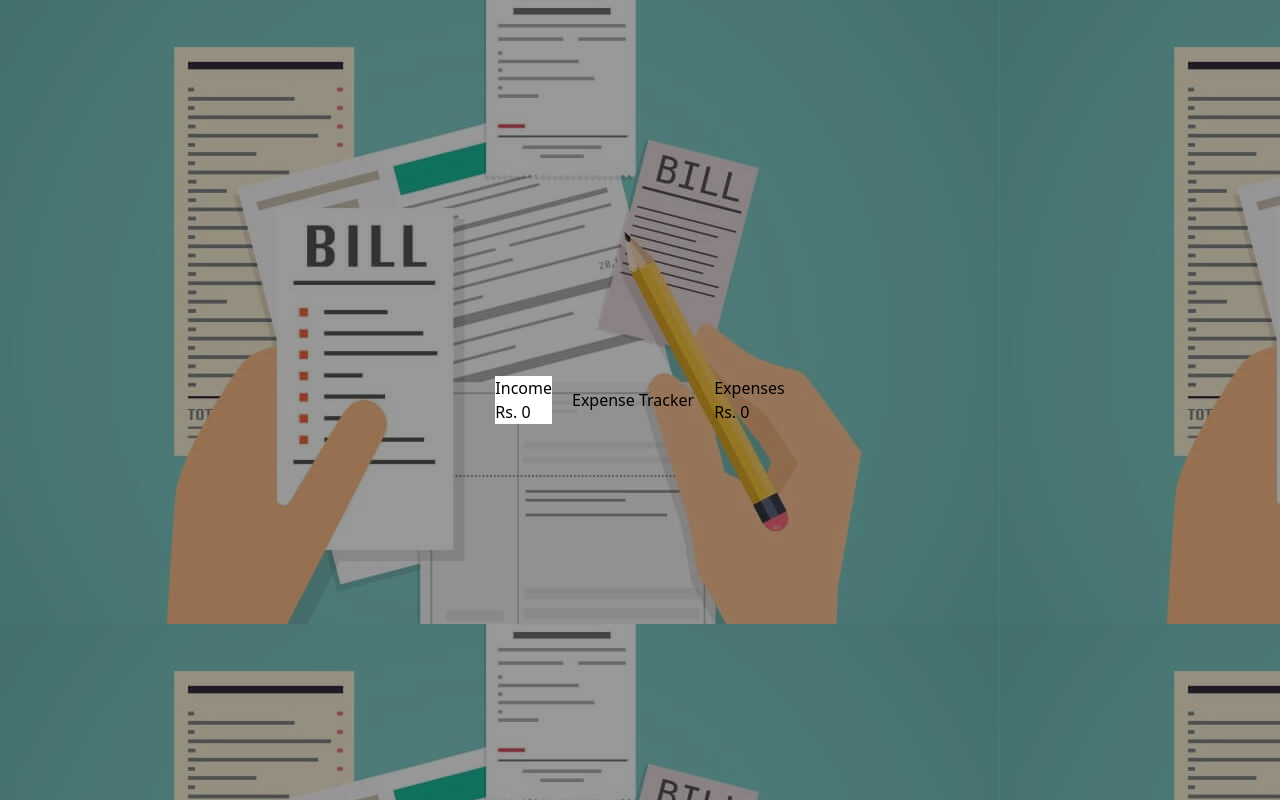
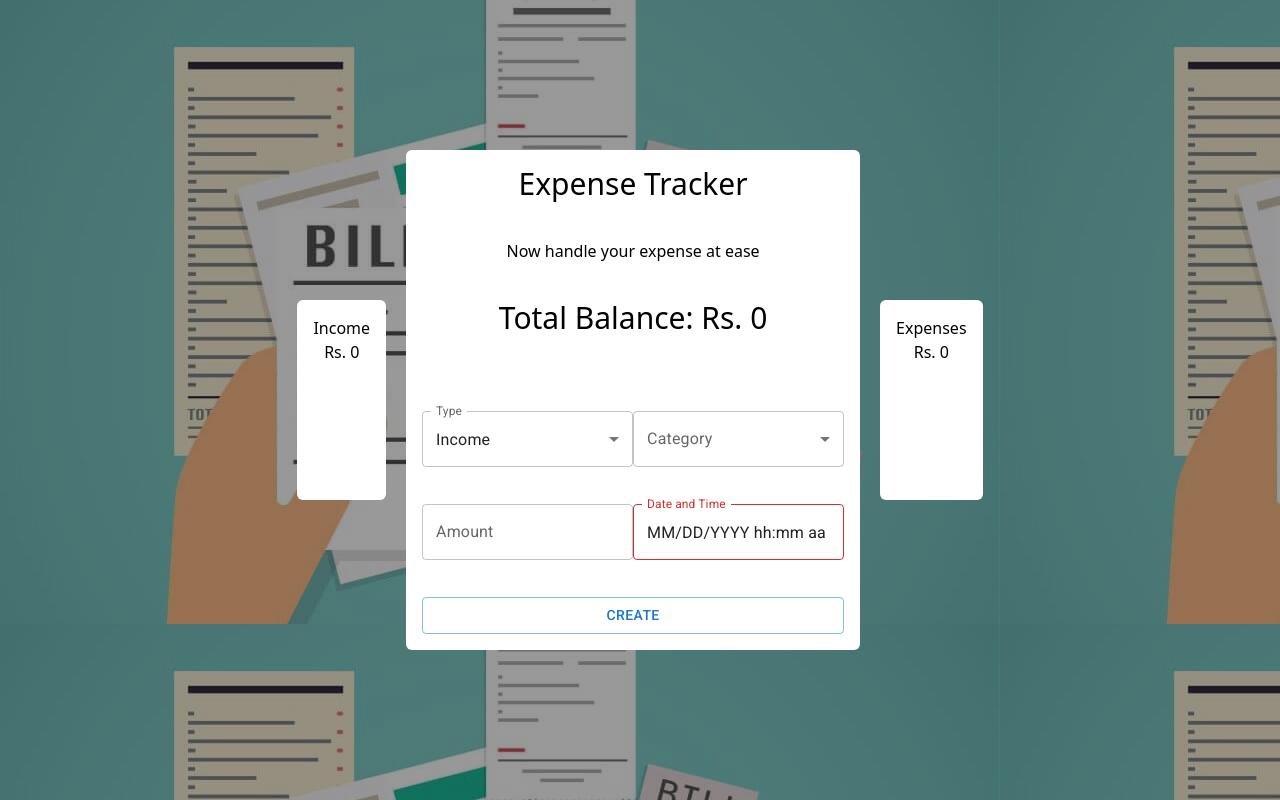
Before and after one commit to rohanasif/expensetracker, a React (Vite) app: page / in a window 1280 px wide. Built offline with nearby package versions, Linux system fonts and the light colour scheme.

Commit message:
components created and styled

```diff
--- a/package.json
+++ b/package.json
@@ -16,7 +16,9 @@
     "@mui/icons-material": "^5.14.16",
     "@mui/material": "^5.14.16",
     "@mui/styled-engine-sc": "^6.0.0-alpha.4",
+    "@mui/x-date-pickers": "^6.17.0",
     "axios": "^1.6.0",
+    "dayjs": "^1.11.10",
     "react": "^18.2.0",
     "react-dom": "^18.2.0",
     "react-redux": "^8.1.3",
--- a/src/actions/index.js
+++ b/src/actions/index.js
@@ -1,18 +1,10 @@
 import {
-  GET_EXPENSES,
   ADD_EXPENSE,
   ADD_INCOME,
-  GET_INCOMES,
   REMOVE_EXPENSE,
   REMOVE_INCOME,
   UPDATE_BALANCE,
 } from "../constants";
-
-export const getExpenses = () => {
-  return {
-    type: GET_EXPENSES,
-  };
-};
 
 export const addExpense = () => {
   return {
@@ -23,12 +15,6 @@ export const addExpense = () => {
 export const removeExpense = () => {
   return {
     type: REMOVE_EXPENSE,
-  };
-};
-
-export const getIncomes = () => {
-  return {
-    type: GET_INCOMES,
   };
 };
 
--- a/src/components/Add.jsx
+++ b/src/components/Add.jsx
@@ -1,26 +1,125 @@
 import { useSelector } from "react-redux";
-import { FormControl, InputLabel, Select, MenuItem } from "@mui/material";
+import {
+  FormControl,
+  InputLabel,
+  Select,
+  MenuItem,
+  Button,
+  TextField,
+} from "@mui/material";
+import { useState } from "react";
+import { AdapterDayjs } from "@mui/x-date-pickers/AdapterDayjs";
+import { DateTimePicker } from "@mui/x-date-pickers";
+import { LocalizationProvider } from "@mui/x-date-pickers";
+import FinanceItem from "./FinanceItem";
 
 const Add = () => {
-  // const balance = useSelector((state) => state.balance);
+  const balance = useSelector((state) => state.balance.quantity);
+  const [type, setType] = useState("income");
+  const [category, setCategory] = useState("");
+  const [amount, setAmount] = useState("");
+  const [datetime, setDateTime] = useState("");
+  const expenseCategories = [
+    "Bills",
+    "Car",
+    "Clothes",
+    "Travel",
+    "Food",
+    "Shopping",
+    "House",
+    "Entertainment",
+    "Phone",
+    "Pets",
+    "Other",
+  ];
+  const incomeCategories = [
+    "Business",
+    "Investments",
+    "Extra income",
+    "Deposits",
+    "Lottery",
+    "Gifts",
+    "Salary",
+    "Savings",
+    "Rental Income",
+  ];
+  const handleCreate = () => {
+    if (type === "income") {
+    } else if (type === "expense") {
+    } else return;
+  };
+
   return (
-    <div>
-      <h1>Expense Tracker</h1>
-      {/* <h2>Total Balance: Rs. {balance}</h2>
-      <FormControl fullWidth>
-        <InputLabel id="demo-simple-select-label">Age</InputLabel>
-        <Select
-          labelId="demo-simple-select-label"
-          id="demo-simple-select"
-          value={age}
-          label="Age"
-          onChange={handleChange}
-        >
-          <MenuItem value={10}>Ten</MenuItem>
-          <MenuItem value={20}>Twenty</MenuItem>
-          <MenuItem value={30}>Thirty</MenuItem>
-        </Select>
-      </FormControl> */}
+    <div className="bg-white flex flex-col items-center rounded-md p-4 min-h-[500px] justify-between">
+      <h2 className="text-3xl">Expense Tracker</h2>
+      <p>Now handle your expense at ease</p>
+      <h2 className="text-3xl">Total Balance: Rs. {balance}</h2>
+      <hr />
+      <div className="w-full flex">
+        <FormControl className="w-1/2">
+          <InputLabel id="type-label">Type</InputLabel>
+          <Select
+            labelId="type-label"
+            id="type"
+            value={type}
+            label="Type"
+            onChange={(e) => setType(e.target.value)}
+          >
+            <MenuItem value="income">Income</MenuItem>
+            <MenuItem value="expense">Expense</MenuItem>
+          </Select>
+        </FormControl>
+        <FormControl className="w-1/2">
+          <InputLabel id="category-label">Category</InputLabel>
+          <Select
+            labelId="category-label"
+            id="category"
+            value={category}
+            label="Category"
+            onChange={(e) => setCategory(e.target.value)}
+          >
+            {type === "income"
+              ? incomeCategories.map((c, i) => {
+                  return (
+                    <MenuItem key={i} value={c}>
+                      {c}
+                    </MenuItem>
+                  );
+                })
+              : type === "expense"
+              ? expenseCategories.map((e, i) => {
+                  return (
+                    <MenuItem key={i} value={e}>
+                      {e}
+                    </MenuItem>
+                  );
+                })
+              : null}
+          </Select>
+        </FormControl>
+      </div>
+      <div className="w-full flex">
+        <TextField
+          id="outlined-number"
+          label="Amount"
+          type="number"
+          className="w-1/2"
+          value={amount}
+          onChange={(e) => setAmount(e.target.value)}
+        />
+        <div className="w-1/2">
+          <LocalizationProvider dateAdapter={AdapterDayjs}>
+            <DateTimePicker
+              label="Date and Time"
+              value={datetime}
+              onChange={(newValue) => setDateTime(newValue)}
+            />
+          </LocalizationProvider>
+        </div>
+      </div>
+      <Button variant="outlined" fullWidth onClick={() => handleCreate()}>
+        Create
+      </Button>
     </div>
   );
 };
--- a/src/components/Expenses.jsx
+++ b/src/components/Expenses.jsx
@@ -2,11 +2,20 @@ import { useSelector } from "react-redux";
 const Expenses = () => {
   const expenses = useSelector((state) => state.expenses);
   return (
-    <div>
+    <div className="bg-white flex flex-col items-center rounded-md p-4 min-h-[200px] ">
       <h1>Expenses</h1>
       <p>
         Rs. {expenses.reduce((total, expense) => total + expense.quantity, 0)}
       </p>
+      {expenses.map((expense, i) => {
+        return (
+          <div className="flex justify-around" key={i}>
+            <p>
+              {expense.type}: Rs. {expense.quantity}
+            </p>
+          </div>
+        );
+      })}
     </div>
   );
 };
--- /dev/null
+++ b/src/components/FinanceItem.jsx
@@ -0,0 +1,19 @@
+import MonetizationOnIcon from "@mui/icons-material/MonetizationOn";
+import DeleteIcon from "@mui/icons-material/Delete";
+import { useSelector } from "react-redux";
+
+const FinanceItem = () => {
+  const expenses = useSelector((state) => state.expenses);
+  const incomes = useSelector((state) => state.incomes);
+  return (
+    <div>
+
+        <MonetizationOnIcon />
+        <div>
+
+        </div>
+
+    </div>
+  );
+};
+export default FinanceItem;
--- a/src/components/Income.jsx
+++ b/src/components/Income.jsx
@@ -1,13 +1,25 @@
-import { useSelector, useDispatch } from "react-redux";
+import { useSelector } from "react-redux";
 
 const Income = () => {
   const incomes = useSelector((state) => state.incomes);
-  const dispatch = useDispatch();
+
   return (
-    <div className="bg-white">
+    <div className="bg-white flex flex-col items-center rounded-md p-4 min-h-[200px] ">
       <h1>Income</h1>
-      <p>Rs. {incomes.reduce((total, income) => total + income.quantity, 0)}</p>
-
+      <div>
+        <p>
+          Rs. {incomes?.reduce((total, income) => total + income.quantity, 0)}
+        </p>
+        {incomes.map((income, i) => {
+          return (
+            <div className="flex justify-around" key={i}>
+              <p>
+                {income.type}: Rs. {income.quantity}
+              </p>
+            </div>
+          );
+        })}
+      </div>
     </div>
   );
 };
--- a/src/reducers/index.js
+++ b/src/reducers/index.js
@@ -1,33 +1,23 @@
 import {
-  GET_EXPENSES,
   ADD_EXPENSE,
   ADD_INCOME,
-  GET_INCOMES,
   REMOVE_EXPENSE,
   REMOVE_INCOME,
   UPDATE_BALANCE,
 } from "../constants";
 
 const initialState = {
+  expenses: [],
   incomes: [],
-  expenses: [],
-  balance: 0,
+  balance: { quantity: 0 },
 };
 
 const rootReducer = (state = initialState, action) => {
   switch (action.type) {
-    case GET_EXPENSES:
-      return {
-        ...state,
-      };
     case ADD_EXPENSE:
       return;
     case REMOVE_EXPENSE:
       return;
-    case GET_INCOMES:
-      return {
-        incomes: action.payload,
-      };
     case ADD_INCOME:
       return;
     case REMOVE_INCOME:
```
Also changed, not shown: 1 other file (tests, documents, lock files or other folders).
